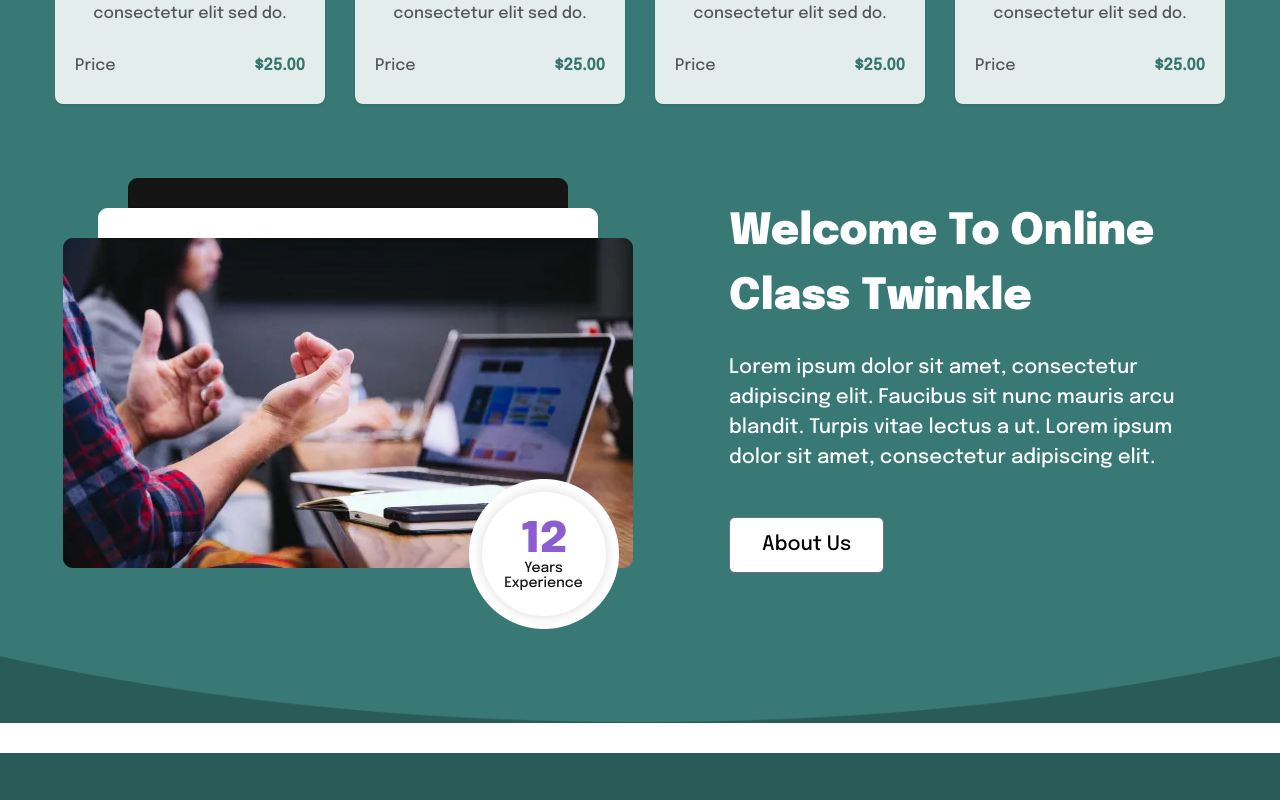
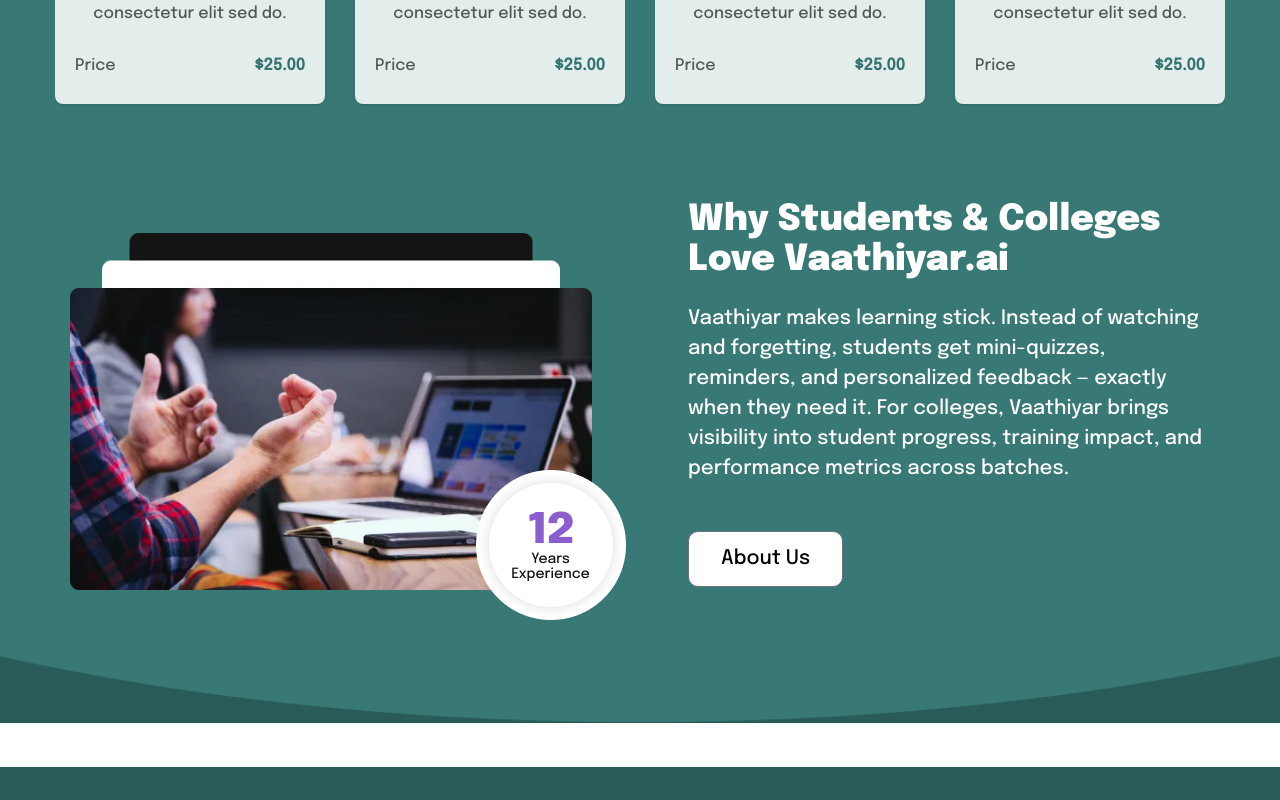
Before and after one commit to mr-harikrishnan/gng-next-js-final-project, a Next.js app: page / in a window 1280 px wide. Shown: the part 1660-2460 px from the top of the page. Built offline with nearby package versions, Linux system fonts and the light colour scheme.

Commit message:
teachers page without completed

```diff
--- a/src/app/(root)/component/heroSection/InformationContainer.tsx
+++ b/src/app/(root)/component/heroSection/InformationContainer.tsx
@@ -49,7 +49,7 @@
 
           <form action="" className='flex items-center justify-center w-full border mt-12.5 py-4 border-[#535756]  rounded-xl text-lg
                      sm:justify-between sm:px-5  md:mt-15 md:mx-1 md:rounded-lg lg:mt-12.5 lg:mx-0 '>
-                        <input type="text" name="" id="" placeholder='Search course, mentor ect' className='appearance-none placeholder-[#646B6A] sm:w-full focus:border-none focus:outline-none text-[20px] text-gray-700' />
+            <input type="text" name="" id="" placeholder='Search course,mentor...' className='appearance-none placeholder-[#646B6A] sm:w-full focus:border-none focus:outline-none text-[20px] text-gray-700' />
             <button className=' bg-[#387975] ml-1 px-4.5 py-3 rounded-lg'>
               <svg xmlns="http://www.w3.org/2000/svg" fill="none" viewBox="0 0 24 24" strokeWidth="2" stroke="white"
                 className="size-6">
--- a/src/app/(root)/component/teachersSection/ClassTwinkle.tsx
+++ b/src/app/(root)/component/teachersSection/ClassTwinkle.tsx
@@ -43,30 +43,37 @@
   }, []);
 
   return (
-        <div className="mt-15 sm:mt-15 md:mt-20 px-2 w-full mb-15 lg:mt-5 ">
+    <div className="mt-15 sm:mt-15 md:mt-20 lg:mt-5 px-[15px] w-full mb-15">
+  <div className="flex flex-col lg:flex-row gap-9 lg:gap-15 xl:gap-24 w-full sm:items-center">
 
-            <div className='w-full sm:items-center flex flex-col  lg:flex-row  gap-9 xl:gap-24'>
+    {/* Left Image Section */}
+    <div className="relative sm:flex sm:items-center sm:justify-center w-full">
+      <img src={stackImage.src} alt="Stack" className="w-full mt-16" />
 
-                <div className='bottom-animated-img sm:flex sm:items-center sm:justify-center relative'>
       <img
-                        className='sm:w-[55%] md:w-[69%] lg:w-full '
-                        src={stackImage.src}alt="" />
-                    <img
-                        className='zoom-scale absolute bottom-[-60] left-[180px] sm:left-[275px] md:left-[313px] md:top-[165px] lg:left-[320px] lg:top-[225px] xl:top-[300px] xl:left-[405px]'
-                        src={expImage.src} alt="" />
+        src={expImage.src}
+        alt="Experience"
+        className="zoom-scale absolute bottom-[-50px] left-[163px] sm:left-[275px] md:left-[313px] md:top-[165px] lg:left-[343.5px] lg:top-[246px] xl:left-[405px] xl:top-[300px]"
+      />
     </div>
 
-                <div className='bottom-animated-img flex justify-center items-center gap-4 flex-col max-w-120 md:max-w-full lg:max-w-120 py-12 lg:items-start lg:gap-6 '>
-                    <h1 className='font-morebold text-center text-white text-[32px] md:text-[36px] lg:text-[43px] md:mt-7 lg:text-left'>Welcome To Online Class Twinkle</h1>
-                    <p className='text-[20px] text-center text-white lg:text-left'>Lorem ipsum dolor sit amet, consectetur adipiscing elit. Faucibus sit nunc mauris arcu blandit. Turpis vitae lectus a ut. Lorem ipsum dolor sit amet, consectetur adipiscing elit.</p>
+    {/* Right Text Content Section */}
+    <div className="w-full flex flex-col items-center lg:items-start justify-center gap-4 lg:gap-6 py-12">
+      <h1 className="font-morebold text-white text-[32px] md:text-[36px] text-center lg:text-left leading-10 md:mt-7">
+        Why Students & Colleges Love Vaathiyar.ai
+      </h1>
+      <p className="text-white text-[20px] text-center lg:text-left">
+        Vaathiyar makes learning stick. Instead of watching and forgetting, students get mini-quizzes, reminders, and personalized feedback — exactly when they need it. For colleges, Vaathiyar brings visibility into student progress, training impact, and performance metrics across batches.
+      </p>
 
-                    <div className='mt-5'>
-                        <Button text={"About Us"} bgColour={"white"} textColour={"black"}></Button>
-                    </div>
+      <div className="mt-[23px]">
+        <Button text={"About Us"} bgColour={"white"} textColour={"black"} />
       </div>
     </div>
 
   </div>
+</div>
+
   )
 }
 
--- a/src/app/(root)/page.tsx
+++ b/src/app/(root)/page.tsx
@@ -55,7 +55,7 @@
           <TeacherCard></TeacherCard>
           <ClassTwinkle></ClassTwinkle>
           <img
-            className='w-full absolute object-cover top-[617px] left-0 z-[-2] h-[145rem] sm:h-[87rem] sm:top-[445px] md:h-[92.5rem] md:top-[599px]  lg:h-[56.5rem] lg:top-[385px] xl:h-[57.1rem] xl:top-[465px]        '
+            className='w-full absolute object-cover top-[617px] left-0 z-[-2] h-[150rem] sm:h-[93.5rem] sm:top-[445px] md:h-[90.3rem] md:top-[599px]  lg:h-[62rem] lg:top-[385px] xl:h-[57.1rem] xl:top-[465px]        '
             src={teacherSecBg.src}
             alt=""
           />
--- a/src/common/Button.tsx
+++ b/src/common/Button.tsx
@@ -14,7 +14,7 @@
         backgroundColor: bgColour,
         color: textColour,
       }}
-      className="px-8 py-3 text-[20px] border border-gray-500 font-medium rounded-md inline-block w-max"
+      className="px-8 py-3 text-[20px] border border-gray-500 font-medium rounded-[10px] inline-block w-max"
     >
       {text || 'Button'}
     </a>
```
Lines whose indentation alone changed are shown as unchanged.
